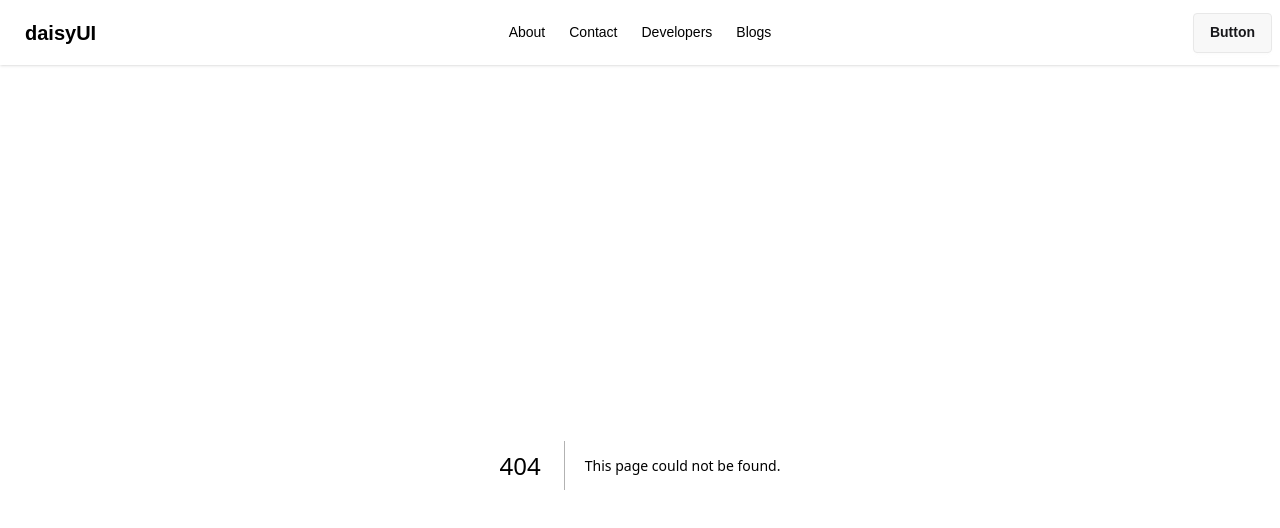
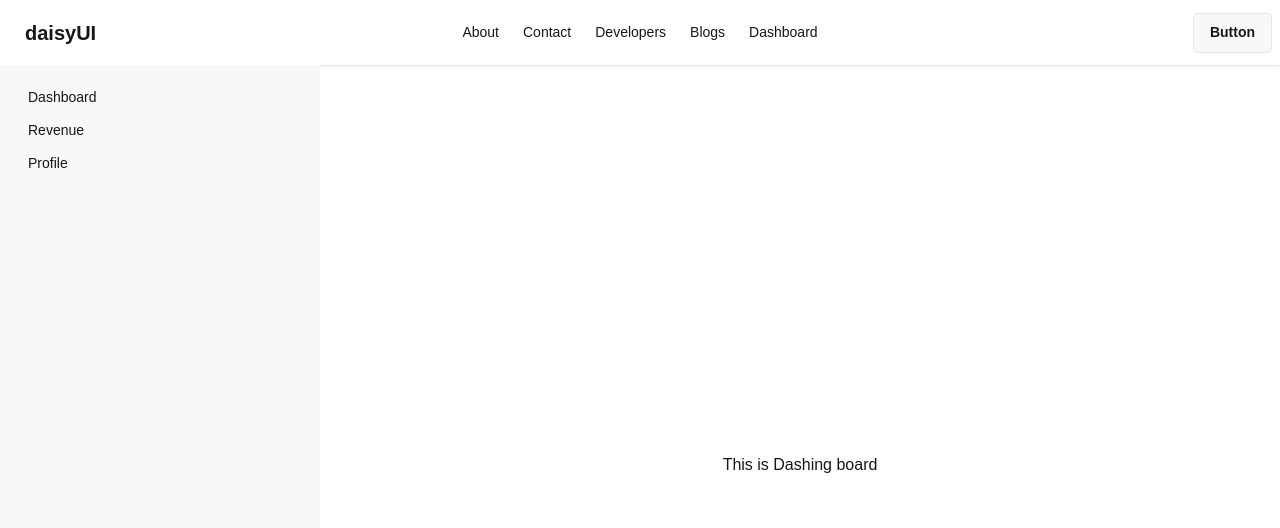
Before and after one commit to Tofazzal-13/Next_App, a Next.js app: page /dashboard in a window 1280 px wide. Before the commit this address had no page. Shown: the top 528 px of the page. Built offline with nearby package versions, Linux system fonts and the light colour scheme.

Commit message:
Creating Multiple Layouts in Next.js

```diff
--- /dev/null
+++ b/src/app/dashboard/layout.jsx
@@ -0,0 +1,26 @@
+import Link from "next/link";
+
+
+const DashboardLayout = ({ children }) => {
+    return (
+        <div className="drawer lg:drawer-open">
+            <input id="my-drawer-3" type="checkbox" className="drawer-toggle" />
+            <div className="drawer-content flex flex-col items-center justify-center">
+                {/* Page content here */}
+                {children}
+            </div>
+            <div className="drawer-side">
+                <label htmlFor="my-drawer-3" aria-label="close sidebar" className="drawer-overlay"></label>
+                <ul className="menu bg-base-200 min-h-full w-80 p-4">
+                    {/* Sidebar content here */}
+
+                    <li><Link href={"/dashboard"}>Dashboard</Link></li>
+                    <li><Link href={"/dashboard/revenue"}>Revenue</Link></li>
+                    <li><Link href={"/dashboard/profile"}>Profile</Link></li>
+                </ul>
+            </div>
+        </div>
+    );
+};
+
+export default DashboardLayout;
--- /dev/null
+++ b/src/app/dashboard/page.jsx
@@ -0,0 +1,11 @@
+
+const DashboardPage = () => {
+    return (
+        <div>
+            <h2>This is Dashing board</h2>
+
+        </div>
+    );
+};
+
+export default DashboardPage;
--- /dev/null
+++ b/src/app/dashboard/profile/page.jsx
@@ -0,0 +1,10 @@
+
+const ProfilePage = () => {
+    return (
+        <div>
+            <p>This is my Profile page</p>
+        </div>
+    );
+};
+
+export default ProfilePage;
--- /dev/null
+++ b/src/app/dashboard/revenue/page.jsx
@@ -0,0 +1,10 @@
+
+const RevenuePage = () => {
+    return (
+        <div>
+            <p>Money is comming soon</p>
+        </div>
+    );
+};
+
+export default RevenuePage;
--- a/src/components/Navbar.jsx
+++ b/src/components/Navbar.jsx
@@ -6,6 +6,7 @@
      <li><Link href="/contact"> Contact </Link></li>
      <li><Link href="/about/developers"> Developers </Link></li>
      <li><Link href="/blogs"> Blogs </Link></li>
+     <li><Link href="/dashboard"> Dashboard </Link></li>
 
     </>
     return (
```
